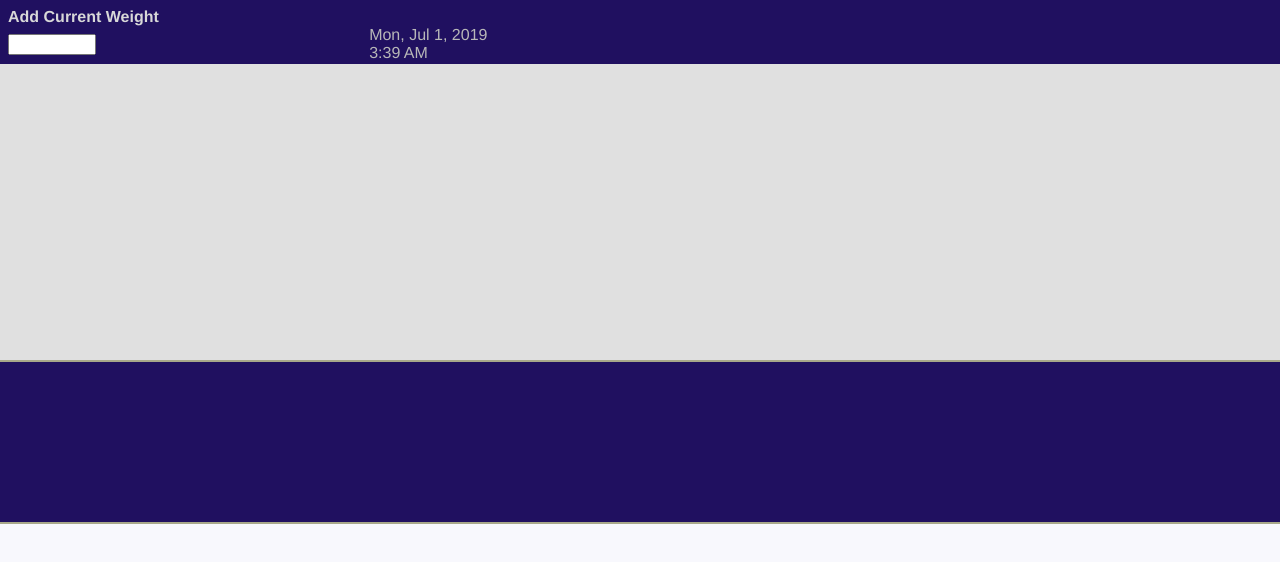
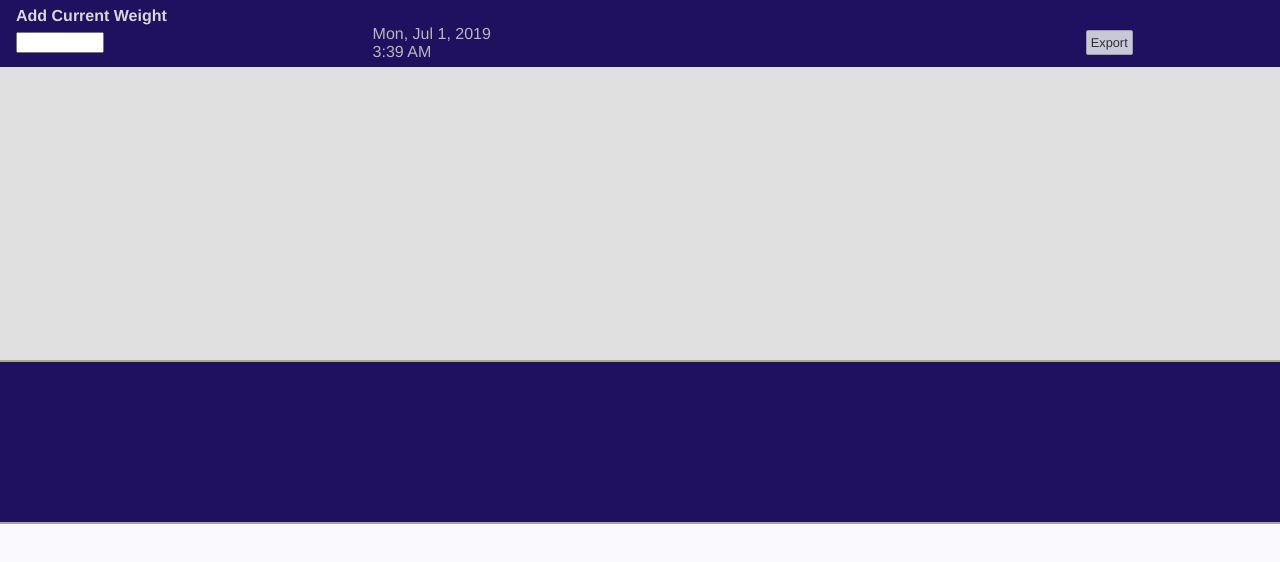
Before and after one commit to philrmass/hunger-habit, a React (Create React App) app: page / in a window 1280 px wide. Shown: the top 562 px of the page. Built offline with nearby package versions, Linux system fonts and the light colour scheme.

Commit message:
add export button and button style

```diff
--- a/src/components/App.js
+++ b/src/components/App.js
@@ -20,10 +20,15 @@ function App() {
     setWeights(weights.filter((value) => value.time !== time));
   }
 
+  function exportWeights() {
+    console.log('Export', weights.length);
+  }
+
   return (
     <main className='page'>
       <WeightInput
         saveWeight={saveWeight}
+        exportWeights={exportWeights}
       />
       <Weights
         weights={weights}
--- a/src/components/WeightInput.js
+++ b/src/components/WeightInput.js
@@ -3,7 +3,7 @@ import PropTypes from 'prop-types';
 import styles from '../styles/WeightInput.module.css';
 
 
-function WeightInput({ saveWeight }) {
+function WeightInput({ saveWeight, exportWeights }) {
   const [value, setValue] = useState('');
   const date = new Date();
   const dayOptions = { weekday: 'short', day: 'numeric', month: 'short', year: 'numeric' };
@@ -25,6 +25,7 @@ function WeightInput({ saveWeight }) {
   return (
     <section className='weightInputSection'>
       <div className={styles.box}>
+        <div>
           <div className={styles.title}>
             Add Current Weight
           </div>
@@ -45,7 +46,15 @@ function WeightInput({ saveWeight }) {
               <div>{day}</div>
               <div>{time}</div>
             </div>
-          <div></div>
+            <div>
+              <button
+                className={styles.exportButton}
+                onClick={exportWeights}
+              >
+                Export
+              </button>
+            </div>
+          </div>
         </div>
       </div>
     </section>
@@ -54,6 +63,7 @@ function WeightInput({ saveWeight }) {
 
 WeightInput.propTypes = {
   saveWeight: PropTypes.func,
+  exportWeights: PropTypes.func,
 };
 
 export default WeightInput;
--- a/src/index.css
+++ b/src/index.css
@@ -6,6 +6,11 @@
   --accent-text-light: #b8b8b8;
   --averages-bg: #ffffff;
   --averages-color: #000000;
+  --button-bg: #c8c8d8;
+  --button-color: #303030;
+  --button-border: #a0a0a0;
+  --button-border-radius: 2px;
+  --button-text-size: 0.8em;
 }
 
 * {
@@ -46,11 +51,11 @@ button {
 }
 
 .weightInputSection {
-  height: 4rem;
+  height: 4.2rem;
 }
 
 .weightsSection {
-  height: calc(45% - 4rem);
+  height: calc(45% - 4.2rem);
 }
 
 .averagesSection {
--- a/src/styles/WeightInput.module.css
+++ b/src/styles/WeightInput.module.css
@@ -1,7 +1,13 @@
 .box {
-  height: 4em;
-  padding: 8px;
+  display: flex;
+  flex-direction: column;
+  justify-content: center;
+  height: 100%;
+  padding: 8px 16px;
   background: var(--accent-bg);
+}
+
+.content {
 }
 
 .title {
@@ -18,3 +24,12 @@
 .time {
   color: var(--accent-text-light);
 }
+
+.exportButton {
+  padding: 4px;
+  border: 1px solid var(--button-border);
+  border-radius: var(--button-border-radius);
+  background: var(--button-bg);
+  color: var(--button-color);
+  font-size: var(--button-text-size);
+}
--- a/src/styles/Weights.module.css
+++ b/src/styles/Weights.module.css
@@ -27,7 +27,9 @@
 
 .deleteButton {
   padding: 1px;
-  border: 1px solid #808080;
-  border-radius: 2px;
-  background: #d0d0d0;
+  border: 1px solid var(--button-border);
+  border-radius: var(--button-border-radius);
+  background: var(--button-bg);
+  color: var(--button-color);
+  font-size: var(--button-text-size);
 }
```
Lines whose indentation alone changed are shown as unchanged.
